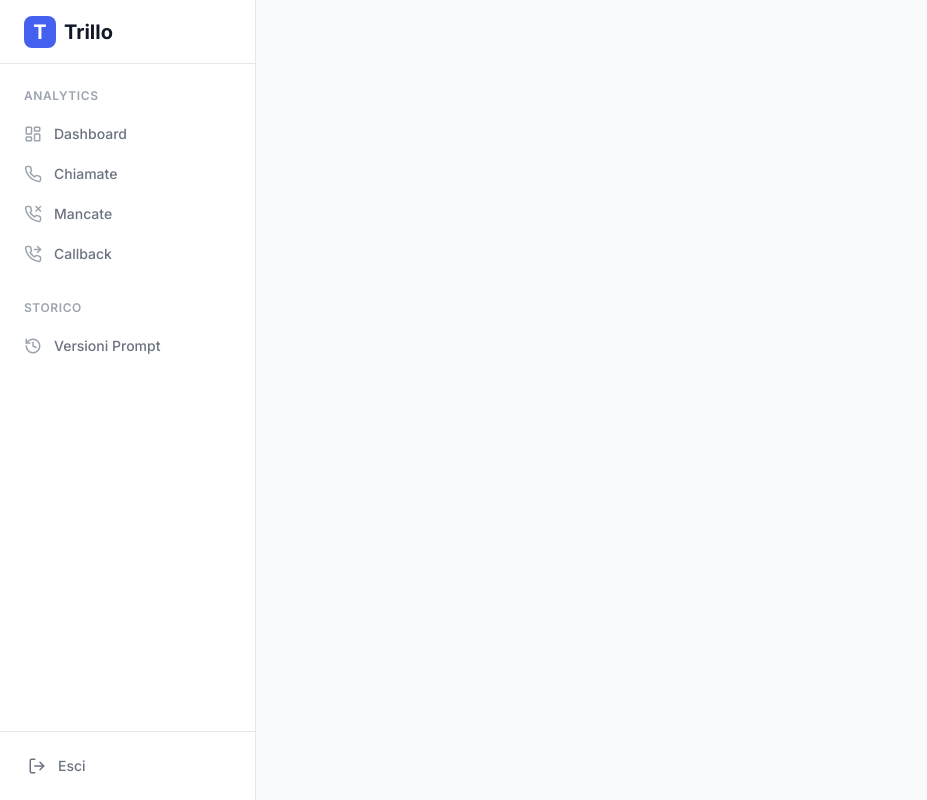
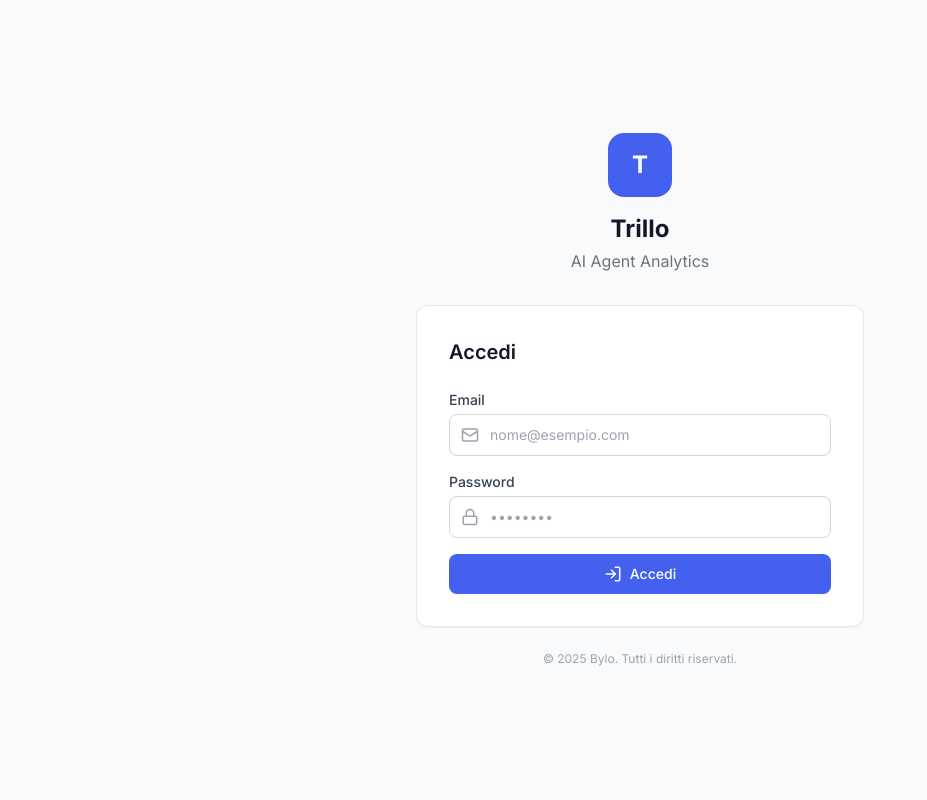
Before and after one commit to Giacomo-bylo/trillo_conversazioni, a React (Vite) app: page /login in a window 1280 px wide. Shown: the whole page, without its empty margins (0-927 px from the left). Built offline with nearby package versions, Linux system fonts and the light colour scheme; no server answers.

Commit message:
Aggiunto sistema di login con Supabase Auth

```diff
--- a/src/App.tsx
+++ b/src/App.tsx
@@ -1,4 +1,5 @@
-import { BrowserRouter, Routes, Route } from 'react-router-dom';
+import { BrowserRouter, Routes, Route, Navigate } from 'react-router-dom';
+import { AuthProvider, useAuth } from '@/contexts/AuthContext';
 import { Layout } from '@/components/Layout';
 import { Dashboard } from '@/pages/Dashboard';
 import { CallDetail } from '@/pages/CallDetail';
@@ -6,20 +7,133 @@ import { CallsList } from '@/pages/CallsList';
 import { MissedCalls } from '@/pages/MissedCalls';
 import { Callbacks } from '@/pages/Callbacks';
 import { PromptHistory } from '@/pages/PromptHistory';
+import { Login } from '@/pages/Login';
+
+// Componente per proteggere le route
+const ProtectedRoute = ({ children }: { children: React.ReactNode }) => {
+  const { user, loading } = useAuth();
+
+  if (loading) {
+    return (
+      <div className="min-h-screen bg-gray-50 flex items-center justify-center">
+        <div className="text-gray-500">Caricamento...</div>
+      </div>
+    );
+  }
+
+  if (!user) {
+    return <Navigate to="/login" replace />;
+  }
+
+  return <>{children}</>;
+};
+
+// Componente per la route di login (redirect se già loggato)
+const PublicRoute = ({ children }: { children: React.ReactNode }) => {
+  const { user, loading } = useAuth();
+
+  if (loading) {
+    return (
+      <div className="min-h-screen bg-gray-50 flex items-center justify-center">
+        <div className="text-gray-500">Caricamento...</div>
+      </div>
+    );
+  }
+
+  if (user) {
+    return <Navigate to="/" replace />;
+  }
+
+  return <>{children}</>;
+};
+
+const AppRoutes = () => {
+  return (
+    <Routes>
+      {/* Route pubblica - Login */}
+      <Route
+        path="/login"
+        element={
+          <PublicRoute>
+            <Login />
+          </PublicRoute>
+        }
+      />
+
+      {/* Route protette */}
+      <Route
+        path="/"
+        element={
+          <ProtectedRoute>
+            <Layout>
+              <Dashboard />
+            </Layout>
+          </ProtectedRoute>
+        }
+      />
+      <Route
+        path="/calls"
+        element={
+          <ProtectedRoute>
+            <Layout>
+              <CallsList />
+            </Layout>
+          </ProtectedRoute>
+        }
+      />
+      <Route
+        path="/calls/:id"
+        element={
+          <ProtectedRoute>
+            <Layout>
+              <CallDetail />
+            </Layout>
+          </ProtectedRoute>
+        }
+      />
+      <Route
+        path="/missed-calls"
+        element={
+          <ProtectedRoute>
+            <Layout>
+              <MissedCalls />
+            </Layout>
+          </ProtectedRoute>
+        }
+      />
+      <Route
+        path="/callbacks"
+        element={
+          <ProtectedRoute>
+            <Layout>
+              <Callbacks />
+            </Layout>
+          </ProtectedRoute>
+        }
+      />
+      <Route
+        path="/history"
+        element={
+          <ProtectedRoute>
+            <Layout>
+              <PromptHistory />
+            </Layout>
+          </ProtectedRoute>
+        }
+      />
+
+      {/* Redirect per route non trovate */}
+      <Route path="*" element={<Navigate to="/" replace />} />
+    </Routes>
+  );
+};
 
 function App() {
   return (
     <BrowserRouter>
-      <Layout>
-        <Routes>
-          <Route path="/" element={<Dashboard />} />
-          <Route path="/calls" element={<CallsList />} />
-          <Route path="/calls/:id" element={<CallDetail />} />
-          <Route path="/missed-calls" element={<MissedCalls />} />
-          <Route path="/callbacks" element={<Callbacks />} />
-          <Route path="/history" element={<PromptHistory />} />
-        </Routes>
-      </Layout>
+      <AuthProvider>
+        <AppRoutes />
+      </AuthProvider>
     </BrowserRouter>
   );
 }
--- a/src/components/Layout.tsx
+++ b/src/components/Layout.tsx
@@ -2,6 +2,7 @@ import React from 'react';
 import { LayoutDashboard, Phone, PhoneMissed, PhoneForwarded, History, LogOut } from 'lucide-react';
 import { Link, useLocation } from 'react-router-dom';
 import { cn } from '@/lib/utils';
+import { useAuth } from '@/contexts/AuthContext';
 
 const SidebarItem = ({ icon: Icon, label, path, active }: { icon: React.ElementType, label: string, path: string, active: boolean }) => (
   <Link
@@ -20,6 +21,11 @@ const SidebarItem = ({ icon: Icon, label, path, active }: { icon: React.ElementT
 
 export const Layout: React.FC<{ children: React.ReactNode }> = ({ children }) => {
   const location = useLocation();
+  const { user, signOut } = useAuth();
+
+  const handleLogout = async () => {
+    await signOut();
+  };
 
   return (
     <div className="min-h-screen bg-gray-50 flex font-sans">
@@ -50,10 +56,19 @@ export const Layout: React.FC<{ children: React.ReactNode }> = ({ children }) =>
         </div>
 
         <div className="p-4 border-t border-gray-200">
-          <div className="flex items-center gap-3 px-3 py-2 text-sm font-medium text-gray-500 hover:text-gray-900 cursor-pointer">
+          {user && (
+            <div className="px-3 py-2 mb-2">
+              <div className="text-xs text-gray-400">Connesso come</div>
+              <div className="text-sm font-medium text-gray-700 truncate">{user.email}</div>
+            </div>
+          )}
+          <button
+            onClick={handleLogout}
+            className="w-full flex items-center gap-3 px-3 py-2 text-sm font-medium text-gray-500 hover:text-gray-900 hover:bg-gray-50 rounded-md transition-colors"
+          >
             <LogOut size={18} />
             Esci
-          </div>
+          </button>
         </div>
       </aside>
 
--- /dev/null
+++ b/src/contexts/AuthContext.tsx
@@ -0,0 +1,79 @@
+import { createContext, useContext, useEffect, useState, ReactNode } from 'react';
+import { User, Session } from '@supabase/supabase-js';
+import { supabase, isSupabaseConfigured } from '@/lib/supabase';
+
+interface AuthContextType {
+  user: User | null;
+  session: Session | null;
+  loading: boolean;
+  signIn: (email: string, password: string) => Promise<{ error: Error | null }>;
+  signOut: () => Promise<void>;
+}
+
+const AuthContext = createContext<AuthContextType | undefined>(undefined);
+
+export const AuthProvider = ({ children }: { children: ReactNode }) => {
+  const [user, setUser] = useState<User | null>(null);
+  const [session, setSession] = useState<Session | null>(null);
+  const [loading, setLoading] = useState(true);
+
+  useEffect(() => {
+    if (!isSupabaseConfigured || !supabase) {
+      setLoading(false);
+      return;
+    }
+
+    // Controlla la sessione attuale
+    supabase.auth.getSession().then(({ data: { session } }) => {
+      setSession(session);
+      setUser(session?.user ?? null);
+      setLoading(false);
+    });
+
+    // Ascolta i cambiamenti di autenticazione
+    const { data: { subscription } } = supabase.auth.onAuthStateChange(
+      (_event, session) => {
+        setSession(session);
+        setUser(session?.user ?? null);
+        setLoading(false);
+      }
+    );
+
+    return () => subscription.unsubscribe();
+  }, []);
+
+  const signIn = async (email: string, password: string) => {
+    if (!supabase) {
+      return { error: new Error('Supabase non configurato') };
+    }
+
+    const { error } = await supabase.auth.signInWithPassword({
+      email,
+      password,
+    });
+
+    return { error: error ? new Error(error.message) : null };
+  };
+
+  const signOut = async () => {
+    if (supabase) {
+      await supabase.auth.signOut();
+    }
+    setUser(null);
+    setSession(null);
+  };
+
+  return (
+    <AuthContext.Provider value={{ user, session, loading, signIn, signOut }}>
+      {children}
+    </AuthContext.Provider>
+  );
+};
+
+export const useAuth = () => {
+  const context = useContext(AuthContext);
+  if (context === undefined) {
+    throw new Error('useAuth deve essere usato dentro un AuthProvider');
+  }
+  return context;
+};
--- /dev/null
+++ b/src/pages/Login.tsx
@@ -0,0 +1,108 @@
+import { useState } from 'react';
+import { useAuth } from '@/contexts/AuthContext';
+import { Mail, Lock, LogIn, AlertCircle } from 'lucide-react';
+
+export const Login = () => {
+  const [email, setEmail] = useState('');
+  const [password, setPassword] = useState('');
+  const [error, setError] = useState<string | null>(null);
+  const [loading, setLoading] = useState(false);
+  const { signIn } = useAuth();
+
+  const handleSubmit = async (e: React.FormEvent) => {
+    e.preventDefault();
+    setError(null);
+    setLoading(true);
+
+    const { error } = await signIn(email, password);
+
+    if (error) {
+      setError('Email o password non corretti');
+      setLoading(false);
+    }
+  };
+
+  return (
+    <div className="min-h-screen bg-gray-50 flex items-center justify-center p-4">
+      <div className="w-full max-w-md">
+        {/* Logo */}
+        <div className="text-center mb-8">
+          <div className="inline-flex items-center justify-center w-16 h-16 bg-primary rounded-2xl text-white text-2xl font-bold mb-4">
+            T
+          </div>
+          <h1 className="text-2xl font-bold text-gray-900">Trillo</h1>
+          <p className="text-gray-500 mt-1">AI Agent Analytics</p>
+        </div>
+
+        {/* Login Form */}
+        <div className="bg-white rounded-xl shadow-sm border border-gray-200 p-8">
+          <h2 className="text-xl font-semibold text-gray-900 mb-6">Accedi</h2>
+
+          {error && (
+            <div className="mb-4 p-3 bg-red-50 border border-red-200 rounded-lg flex items-center gap-2 text-red-700 text-sm">
+              <AlertCircle size={18} />
+              {error}
+            </div>
+          )}
+
+          <form onSubmit={handleSubmit} className="space-y-4">
+            <div>
+              <label htmlFor="email" className="block text-sm font-medium text-gray-700 mb-1">
+                Email
+              </label>
+              <div className="relative">
+                <Mail className="absolute left-3 top-1/2 -translate-y-1/2 text-gray-400" size={18} />
+                <input
+                  id="email"
+                  type="email"
+                  value={email}
+                  onChange={(e) => setEmail(e.target.value)}
+                  placeholder="nome@esempio.com"
+                  required
+                  className="w-full pl-10 pr-4 py-2.5 border border-gray-300 rounded-lg text-sm focus:ring-2 focus:ring-primary focus:border-primary outline-none transition-colors"
+                />
+              </div>
+            </div>
+
+            <div>
+              <label htmlFor="password" className="block text-sm font-medium text-gray-700 mb-1">
+                Password
+              </label>
+              <div className="relative">
+                <Lock className="absolute left-3 top-1/2 -translate-y-1/2 text-gray-400" size={18} />
+                <input
+                  id="password"
+                  type="password"
+                  value={password}
+                  onChange={(e) => setPassword(e.target.value)}
+                  placeholder="••••••••"
+                  required
+                  className="w-full pl-10 pr-4 py-2.5 border border-gray-300 rounded-lg text-sm focus:ring-2 focus:ring-primary focus:border-primary outline-none transition-colors"
+                />
+              </div>
+            </div>
+
+            <button
+              type="submit"
+              disabled={loading}
+              className="w-full py-2.5 bg-primary hover:bg-primary-hover disabled:bg-gray-300 disabled:cursor-not-allowed text-white rounded-lg text-sm font-medium flex items-center justify-center gap-2 transition-colors"
+            >
+              {loading ? (
+                'Accesso in corso...'
+              ) : (
+                <>
+                  <LogIn size={18} />
+                  Accedi
+                </>
+              )}
+            </button>
+          </form>
+        </div>
+
+        <p className="text-center text-xs text-gray-400 mt-6">
+          © {new Date().getFullYear()} Bylo. Tutti i diritti riservati.
+        </p>
+      </div>
+    </div>
+  );
+};
```
